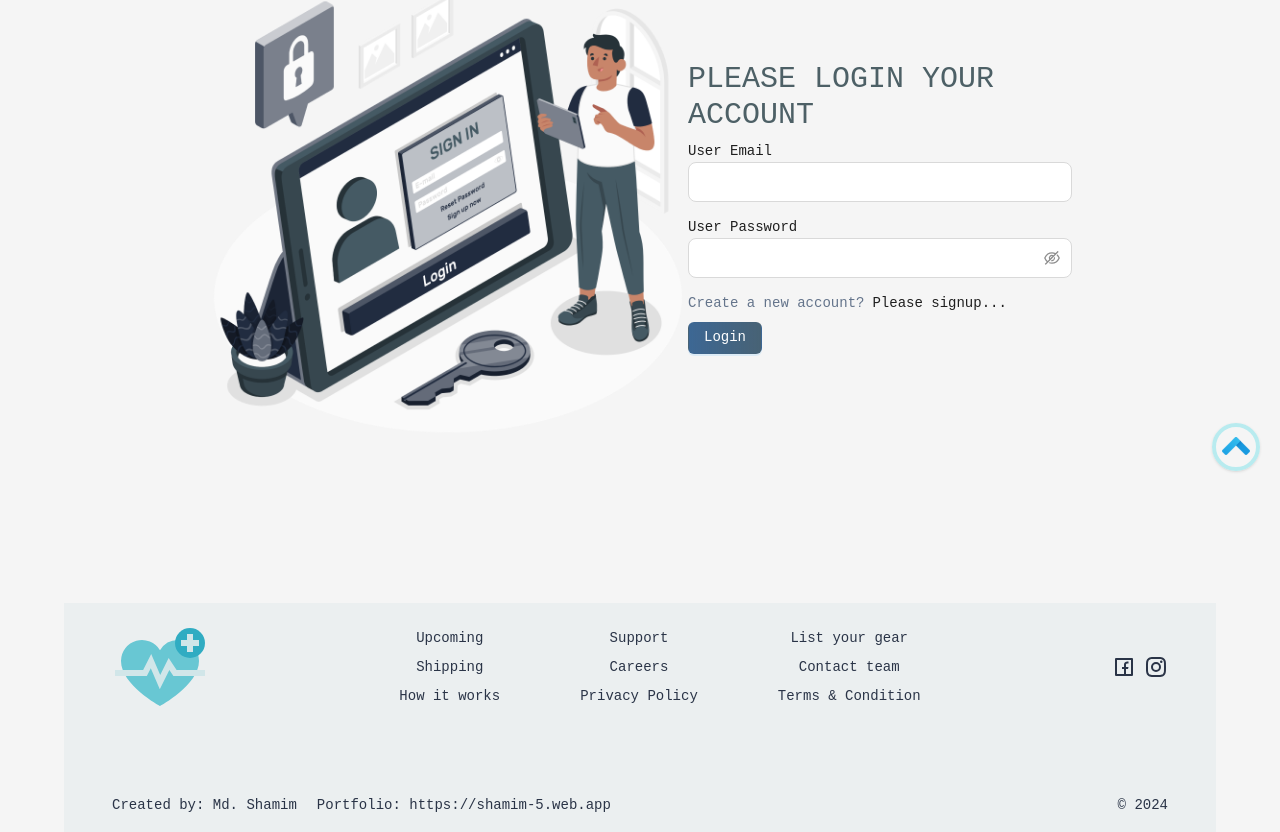
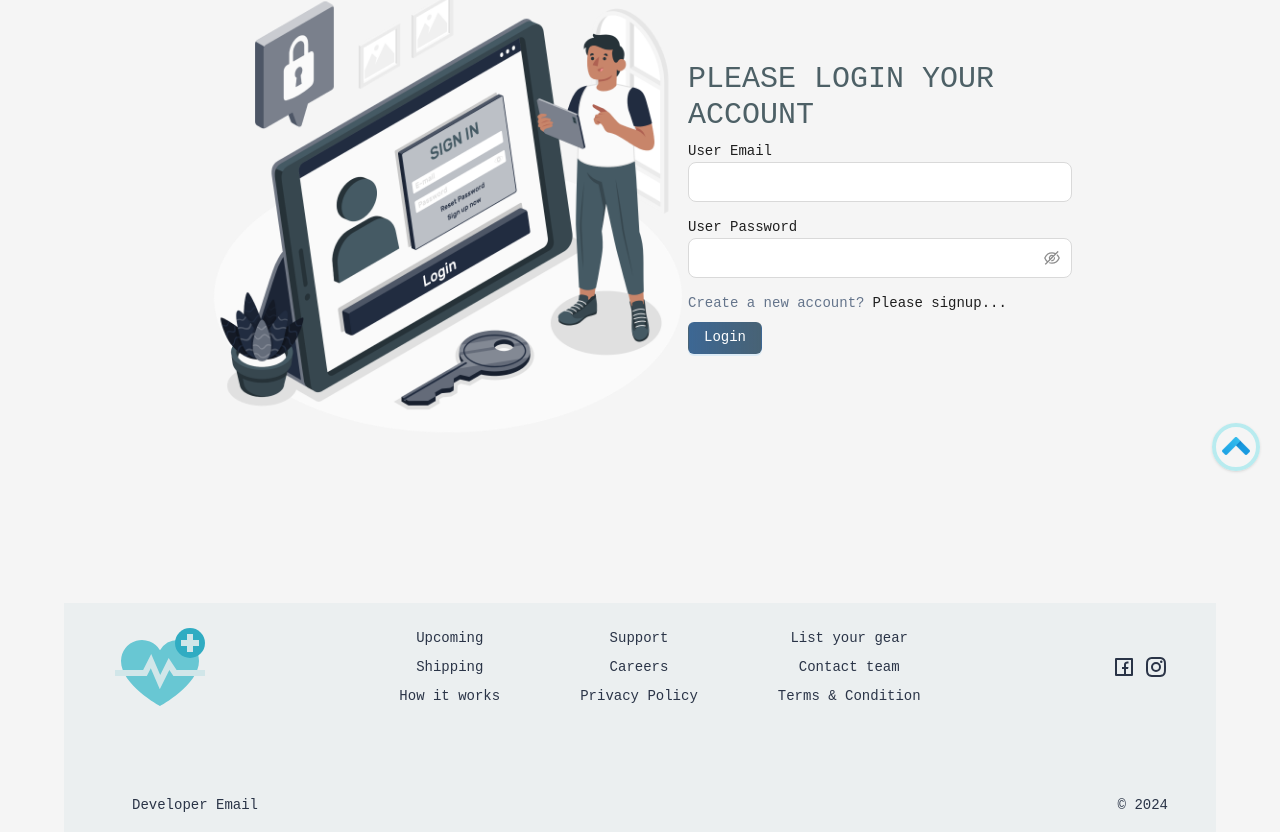
Before and after one commit to shamim-5/next-medical-supplies-client, a Next.js app: page /login in a window 1280 px wide. Shown: the part 309-1141 px from the top of the page. Built offline with nearby package versions, Linux system fonts and the light colour scheme; no server answers.

Commit message:
version_1 april-2025 update

```diff
--- a/src/components/layout/AppFooter.tsx
+++ b/src/components/layout/AppFooter.tsx
@@ -13,8 +13,8 @@ const AppFooter = () => {
   const date = new Date();
   const year = date.getFullYear();
 
-    const { data: { data: shopDetails } = [], isLoading } = useGetShopDetailsQuery(undefined) || {};
-    const { name } = (!isLoading && shopDetails && shopDetails[0]) || {};
+  const { data: { data: shopDetails } = [], isLoading } = useGetShopDetailsQuery(undefined) || {};
+  const { name } = (!isLoading && shopDetails && shopDetails[0]) || {};
 
   const role = USER_ROLE.USER === pathname.split("/")[1] || USER_ROLE.ADMIN === pathname.split("/")[1];
 
@@ -55,11 +55,16 @@ const AppFooter = () => {
                 </div>
               </div>
               <div className="flex w-full mt-20 gap-5">
-                <p>Created by: Md. Shamim</p>
+                <p></p>
                 <p>
-                  Portfolio: <Link href="https://shamim-5.web.app">https://shamim-5.web.app</Link>
+                  <Link href="mailto:m100.shamim@gmail.com" target="_blank">
+                    Developer Email
+                  </Link>
                 </p>
-                <p className="ml-auto"> &#169; {name} {year}</p>
+                <p className="ml-auto">
+                  {" "}
+                  &#169; {name} {year}
+                </p>
               </div>
             </div>
           </div>
```
